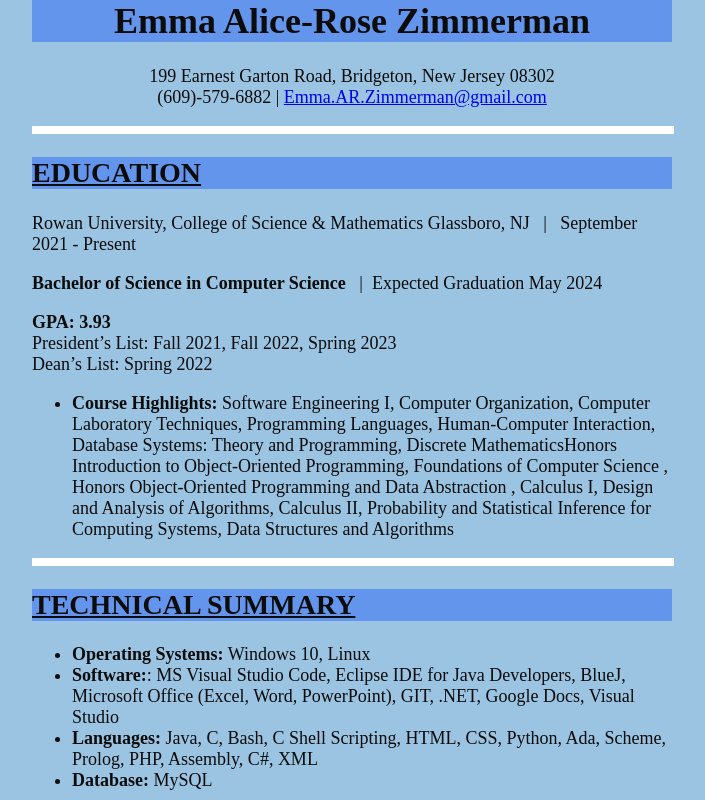
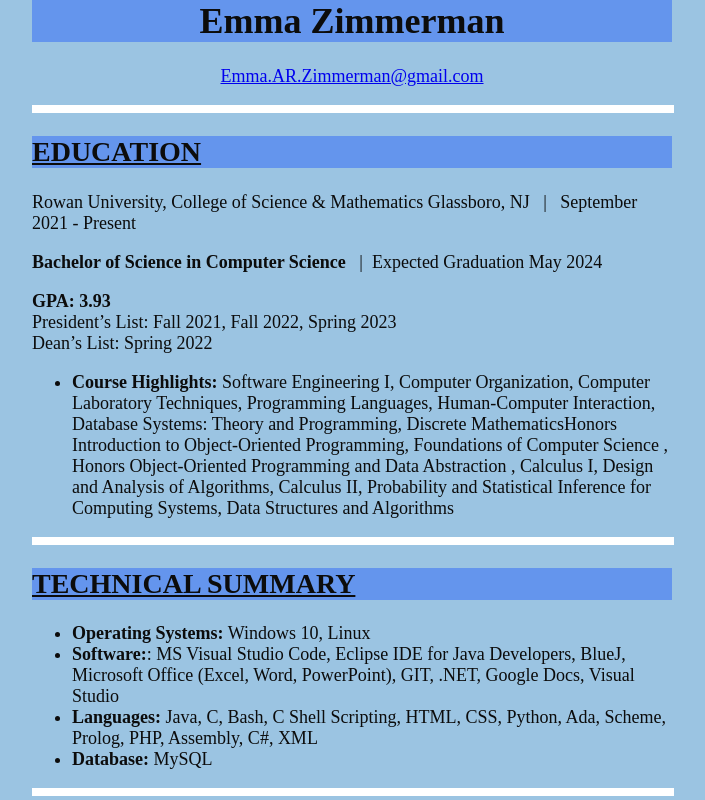
Before and after one commit to EmmaZim/EmmaZim.github.io, a plain HTML site: page index.html in a window 1280 px wide. Shown: the top 800 px of the page, without its empty margins (288-993 px from the left). Drawn offline with Linux system fonts and the light colour scheme.

Commit message:
Update index.html

```diff
--- a/index.html
+++ b/index.html
@@ -1,13 +1,11 @@
 <link href="resume.css" rel="stylesheet">
 <h1>
-    <center>Emma Alice-Rose Zimmerman</center>
+    <center>Emma Zimmerman</center>
 </h1>
 
 <p>
 
     <center>
-        199 Earnest Garton Road, Bridgeton, New Jersey 08302 <br />
-        (609)-579-6882 |
         <a href="mailto::Emma.AR.Zimmerman@gmail.com">Emma.AR.Zimmerman@gmail.com </a>
     </center>
 </p>
```
